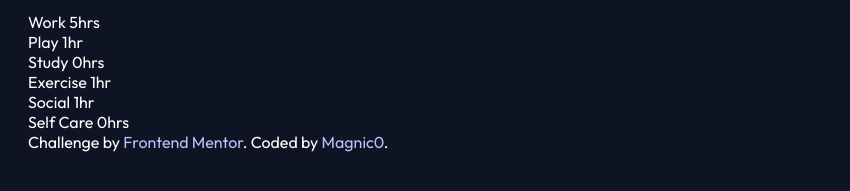
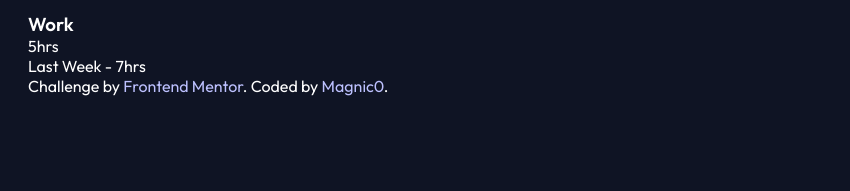
Before and after one commit to Magnic0/time-tracking-dashboard, a plain HTML site: page index.html in a window 1280 px wide. Shown: the part 291-482 px from the top of the page, without its empty margins (0-850 px from the left). Drawn offline with Linux system fonts and the light colour scheme.

Commit message:
HTML: erase repeated code; set up category class components for styling;

```diff
--- a/index.html
+++ b/index.html
@@ -41,34 +41,25 @@
   </header>
 
   <main>
-    <section id="work">
-      Work
-      5hrs <!-- daily -->
-    </section>
-
-    <section id="play">
-      Play
-      1hr <!-- daily -->
-    </section>
-
-    <section id="study">
-      Study
-      0hrs <!-- daily -->
-    </section>
-
-    <section id="exercise">
-      Exercise
-      1hr <!-- daily -->
-    </section>
-
-    <section id="social">
-      Social
-      1hr <!-- daily -->
-    </section>
-
-    <section id="self-care">
-      Self Care
-      0hrs <!-- daily -->
+    <section class="timer">
+      <div id="work">
+      </div>
+      <div class="timer-front">
+        <div class="timer-front-container">
+          <div>
+            <h3>Work</h3>
+            <p>5hrs</p>
+          </div>
+          <div>
+            <div class="settings-btn">
+              <span></span>
+              <span></span>
+              <span></span>
+            </div>
+            <p>Last Week - 7hrs</p>
+          </div>
+        </div>
+      </div>
     </section>
   </main>
 
```
